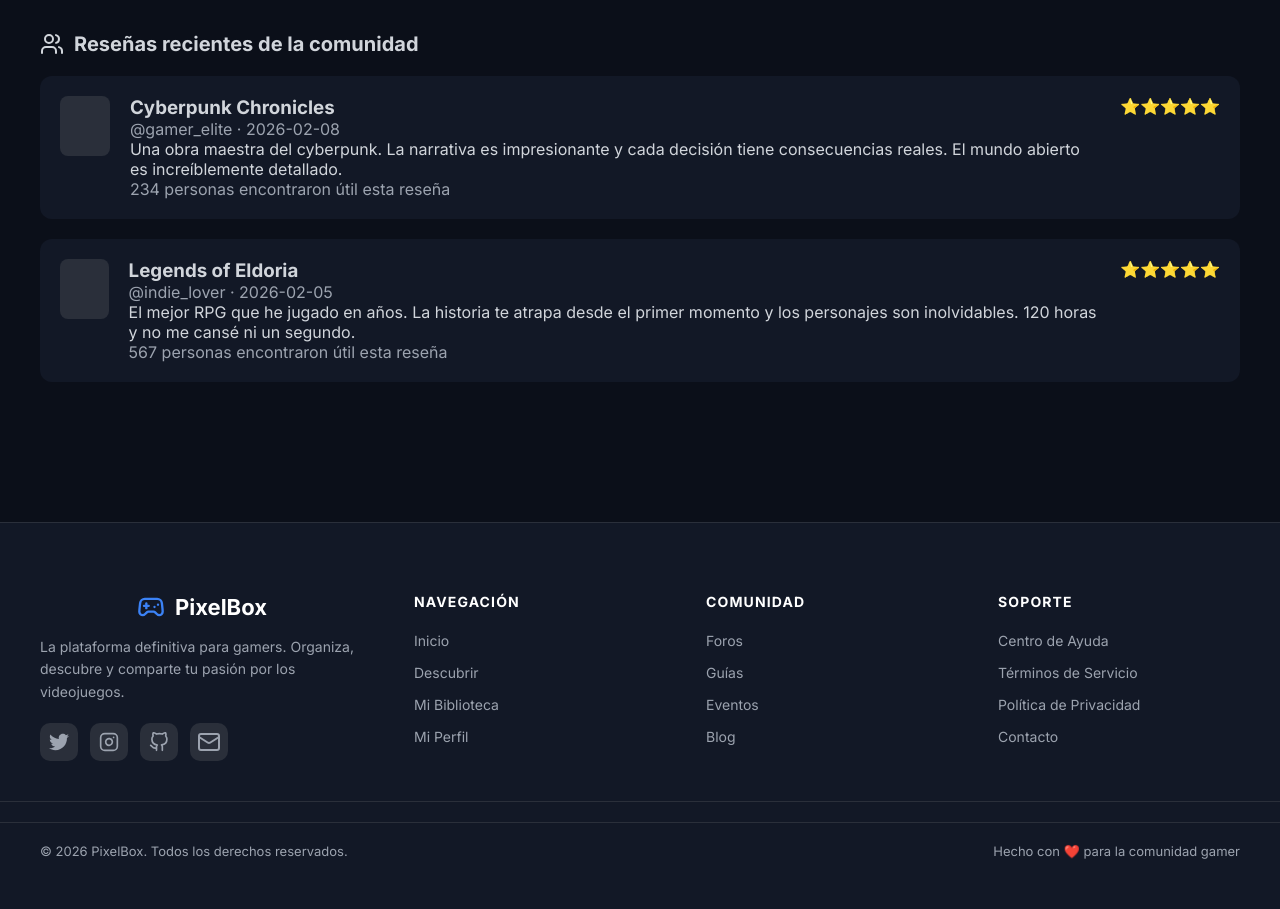
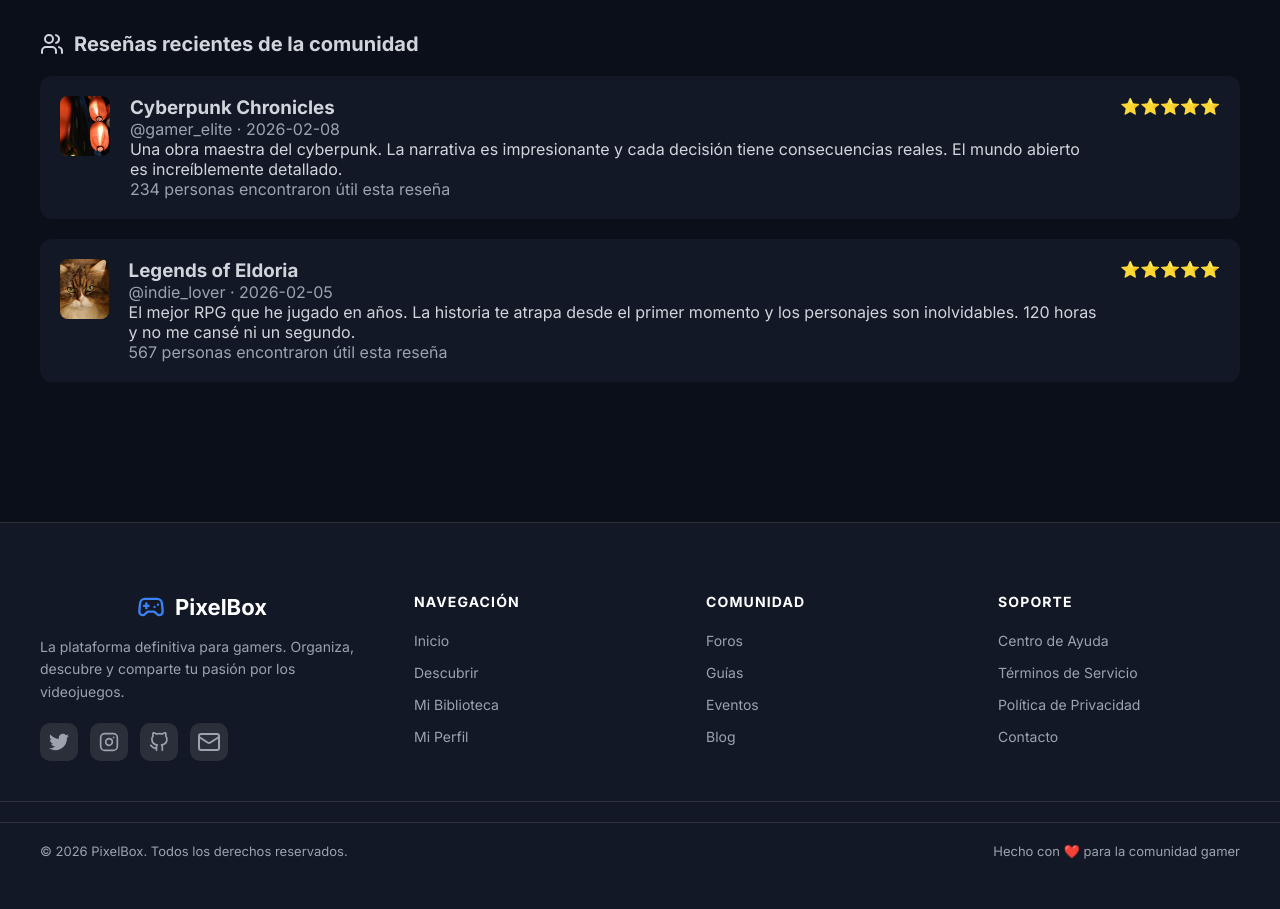
Before and after one commit to Nuriaadr/PixelBoxTFG-final, a PHP site: page /html/inicio.html in a window 1280 px wide. Shown: the part 888-1797 px from the top of the page. Run offline with PHP 8.4, Linux system fonts and the light colour scheme.

Commit message:
cambios imgs

```diff
--- a/PixelBoxTFG-master/estilos/style.css
+++ b/PixelBoxTFG-master/estilos/style.css
@@ -264,6 +264,43 @@ input:focus {
   display: flex;
   gap: 10px;
 }
+
+/*IMAGENES*/
+img {
+  width: 100%;
+  height: 100%;
+  object-fit: cover;
+  display: block;
+}
+
+/* GAME CARD */
+.game-image {
+  width: 100%;
+  height: 11rem;
+  overflow: hidden;
+  border-radius: 0.75rem 0.75rem 0 0;
+}
+
+.game-image img {
+  width: 100%;
+  height: 100%;
+  object-fit: cover;
+}
+
+/* REVIEW IMAGES */
+.review-image {
+  width: 3.75rem;
+  height: 3.75rem;
+  border-radius: 0.5rem;
+  overflow: hidden;
+}
+
+.review-image img {
+  width: 100%;
+  height: 100%;
+  object-fit: cover;
+}
+
 
 /* ===================== CARDS ===================== */
 .card-grid {
--- a/PixelBoxTFG-master/html/biblioteca.html
+++ b/PixelBoxTFG-master/html/biblioteca.html
@@ -131,7 +131,7 @@
 
             <div class="game-card">
                 <div class="game-image">
-                    <image src="../img/img3.webp" alt="Game">
+                    <image src="../img/img4.webp" alt="Game">
                 </div>
                 <h3>Cyberpunk Chronicles</h3>
                 <span>2025</span>
--- a/PixelBoxTFG-master/html/descubrir.html
+++ b/PixelBoxTFG-master/html/descubrir.html
@@ -116,7 +116,7 @@
 
             <div class="game-card">
                 <div class="game-image">
-                    <image src="../img/img3.webp" alt="Game">
+                    <image src="../img/img4.webp" alt="Game">
                 </div>
                 <h3>Velocity Racing</h3>
                 <span>2025</span>
--- a/PixelBoxTFG-master/html/inicio.html
+++ b/PixelBoxTFG-master/html/inicio.html
@@ -88,7 +88,7 @@
 
             <div class="game-card">
                 <div class="game-image">
-                    <image src="../img/img1.webp" alt="Game">
+                    <img src="../img/img1.webp" alt="Game">
                 </div>
                 <h3>Stellar Odyssey</h3>
                 <span>2025</span>
@@ -96,7 +96,7 @@
 
             <div class="game-card">
                 <div class="game-image">
-                    <image src="../img/img2.webp" alt="Game">
+                    <img src="../img/img2.webp" alt="Game">
                 </div>
                 <h3>Shadow Castle</h3>
                 <span>2023</span>
@@ -104,7 +104,7 @@
 
             <div class="game-card">
                 <div class="game-image">
-                    <image src="../img/img3.webp" alt="Game">
+                    <img src="../img/img4.webp" alt="Game">
                 </div>
                 <h3>Velocity Racing</h3>
                 <span>2025</span>
@@ -112,7 +112,7 @@
 
             <div class="game-card">
                 <div class="game-image">
-                    <image src="../img/img4.webp" alt="Game">
+                    <img src="../img/img4.webp" alt="Game">
                 </div>
                 <h3>Nightmare Manor</h3>
                 <span>2024</span>
@@ -133,7 +133,7 @@
 
         <div class="review-card">
 
-            <div class="review-image"></div>
+            <div class="review-image"> <img src="../img/user2.webp" alt="User"></div>
 
             <div class="review-content">
                 <h3>Cyberpunk Chronicles</h3>
@@ -153,7 +153,7 @@
 
         <div class="review-card">
 
-            <div class="review-image"></div>
+            <div class="review-image"> <img src="../img/user1.webp" alt="User"></div>
 
             <div class="review-content">
                 <h3>Legends of Eldoria</h3>
--- a/PixelBoxTFG-master/html/vista_admin.html
+++ b/PixelBoxTFG-master/html/vista_admin.html
@@ -84,7 +84,7 @@
         </article>
 
         <article class="game-item">
-            <img src="../img/img3.webp" class="game-thumb" alt="Stellar Odyssey">
+            <img src="../img/img4.webp" class="game-thumb" alt="Stellar Odyssey">
             <div class="game-details">
                 <h2>Stellar Odyssey</h2>
                 <p class="developer">Cosmos Interactive</p>
```
Also changed, not shown: PixelBoxTFG-master/img/img1.webp, PixelBoxTFG-master/img/img4.webp, 4 other files.
